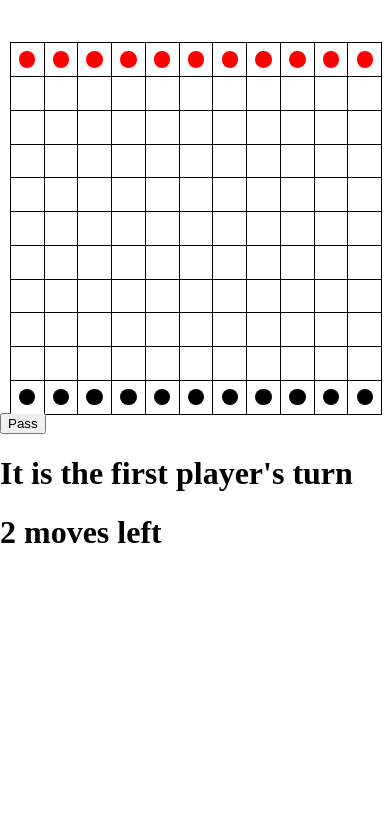
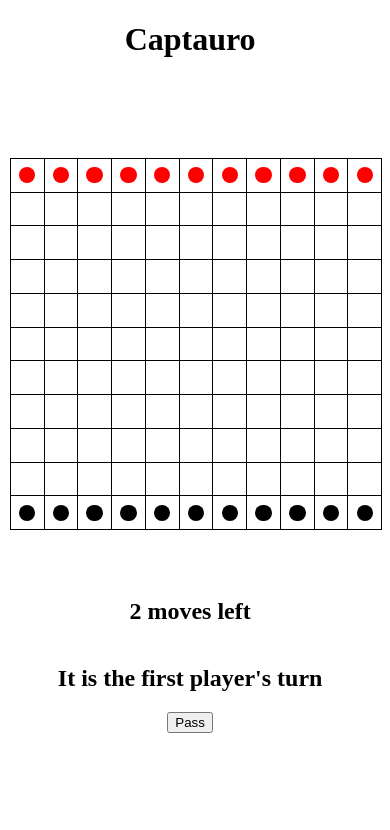
Before and after one commit to SAXTEN2011/Captauro, a website: page index.html in a window 390 px wide. Drawn offline with Linux system fonts and the light colour scheme.

Commit message:
fixed a few styles i hope

```diff
--- a/functions.js
+++ b/functions.js
@@ -10,6 +10,8 @@ let placeablePieces = 0;
 
 const EXCHANGE_BACKGROUND_COLOR = "lightgreen";
 const EXCHANGE_BACKGROUND_COLOR_RGB = "rgb(144,238,144)"; //Bad workaround
+
+const DEFAULT_BACKGROUND_COLOR = "white";
 
 class BoardTile {
     constructor(id) {
@@ -307,7 +309,7 @@ class BoardTile {
             BoardTile.clearHighlights();
             exchangingTiles.push(this);
             let colorLoop = setInterval(() => {
-                if(this.elem().style.backgroundColor == "white"){
+                if(this.elem().style.backgroundColor == DEFAULT_BACKGROUND_COLOR){
                     this.elem().style.backgroundColor = EXCHANGE_BACKGROUND_COLOR;
                 }
                 if(this.exchangeProgress == 0){
@@ -322,7 +324,7 @@ class BoardTile {
                 this.updateState(0);
                 this.canBeginExchange = false;
                 this.exchangeProgress = 0;
-                this.elem().style.backgroundColor = "white";
+                this.elem().style.backgroundColor = DEFAULT_BACKGROUND_COLOR;
                 placeablePieces = 2;
                 let numOpenTiles = 0;
                 let idDeterminer = (isFirstPlayersTurn) ? alphabet[0] : alphabet[BOARD_SIZE - 1];
@@ -361,7 +363,7 @@ class BoardTile {
         this.cancelExchange = () => {
             this.exchangeProgress = 0;
             exchangingTiles.splice(exchangingTiles.indexOf(this), 1);
-            this.elem().style.backgroundColor = "white";
+            this.elem().style.backgroundColor = DEFAULT_BACKGROUND_COLOR;
         }
 
         this.updateState = (newState, pieceHTML = "") => {
@@ -417,7 +419,7 @@ class BoardTile {
         for (let i = 0; i < BOARD_SIZE; i++) {
             let targetTile = BoardTile.fromId(idDeterminer + alphabet[i]);
             targetTile.elegibleForPlacement = false;
-            targetTile.elem().style.backgroundColor = "white";
+            targetTile.elem().style.backgroundColor = DEFAULT_BACKGROUND_COLOR;
         }
         BoardTile.clearHighlights();
     }
@@ -479,7 +481,7 @@ class BoardTile {
             for (let j = 0; j < BOARD_SIZE; j++) {
                 let tile = board[i][j];
                 if (tile.exchangeProgress === 0) {
-                    tile.elem().style.backgroundColor = "white";
+                    tile.elem().style.backgroundColor = DEFAULT_BACKGROUND_COLOR;
                 }
 
                 for (let p of tile.resetOnHighlightClear) {
@@ -551,7 +553,7 @@ function bindClickEvents() {
     });
 
     document.getElementById("passBtn").addEventListener("click", function() {
-        clearHighlights();
+        BoardTile.clearHighlights();
         chargeMoves(playerMovesLeft);
     })
 }
--- a/index.css
+++ b/index.css
@@ -1,22 +1,15 @@
+:root{
+    --main-bg-color: #ffffff;
+}
+
 #boardWrapper{
     width: 80vh;
     height: 80vh;
-    margin-left: calc((100vw - 80vh) / 2);
+    /* margin-left: calc((100vw - 80vh) / 2); */
     display: grid;
+    grid-row: 2;
 }
-@media (max-width: 1000px) and (orientation:portrait) {
-    body, html{
-        padding: 0;
-        margin: 0;
-    }
-    #boardWrapper{
-        width: 95vw;
-        height: 95vw;
-        margin-left: calc((100vw - 95vw)/2);
-        margin-top: 5vh;
-        display: grid;
-    }
-  }
+
 
 #board{
     --board-size: 11;
@@ -40,6 +33,10 @@ body{
     align-items: center;
     justify-content: center; */
     height: 98vh;
+    background-color: var(--main-bg-color);
+    display: grid;
+    grid-template-columns: 1fr 1fr 1fr;
+    grid-template-rows: 1fr 9fr;
 }
 
 .cell{
@@ -65,3 +62,76 @@ body{
     border-radius: 50%;
 
 }
+.passWrapper{
+    display: inline-flex;
+    flex-direction: column-reverse;
+    grid-row: 2;
+}
+#passBtn{
+    width: 50%;
+    margin-left: 50%;
+}
+.titleWrapper{
+    grid-row: 1;
+    grid-column: 2;
+    text-align: center;
+}
+.infoPanel{
+    grid-row: 2;
+    display: flex;
+    flex-direction: column-reverse;
+    align-items: baseline;
+}
+
+.infoPanel > h2 {
+    /* float: right; */
+    /* display: block; */
+}
+
+@media (max-width: 1500px) and (orientation:portrait) {
+    body, html{
+        padding: 0;
+        margin: 0;
+    }
+    body{
+        display: inline-grid;
+        grid-template-rows: 1fr 4fr 1fr 1fr;
+
+    }
+    #boardWrapper{
+        width: 95vw;
+        height: 95vw;
+        margin-left: calc((100vw - 95vw)/2);
+        margin-top: 5vh;
+        display: grid;
+        grid-row: 2;
+    }
+    .infoPanel{
+        text-align: center;
+        grid-row: 3;
+        display: inline-flex;
+        align-items: center;
+    }
+    .passWrapper{
+        grid-row: 4;
+        display: inline-flex;
+        width: auto;
+        margin: 0;
+        justify-content: baseline;
+        align-items: baseline;
+        flex-direction: column;
+    }
+    #passBtn{
+        width: auto;
+        margin-top: 0;
+        margin-left: auto;
+        margin-right: auto;
+        justify-self: baseline;
+        align-self: baseline;
+    }
+    .titleWrapper{
+        text-align: center;
+        grid-row: 1;
+        grid-column: auto;
+    }
+  }
--- a/index.html
+++ b/index.html
@@ -35,15 +35,23 @@
     <!--[if lt IE 7]>
             <p class="browsehappy">You are using an <strong>outdated</strong> browser. Please <a href="#">upgrade your browser</a> to improve your experience.</p>
         <![endif]-->
+        <div class="titleWrapper">
+            <h1>Captauro</h1>
+        </div>
+    <div class="infoPanel">
+        <h2 id="turnIndicator">It is the first player's turn</h2>
+        <h2 id="movesIndicator">2 moves left</h2>
+    </div>
+
     <div id="boardWrapper">
         <div id="board">
 
         </div>
     </div>
-    <button id="passBtn">Pass</button>
-    <h1 id="turnIndicator">It is the first player's turn</h1>
+    <div class="passWrapper">
+        <button id="passBtn">Pass</button>
+    </div>
 
-    <h1 id="movesIndicator">2 moves left</h1>
 
     <script src="./functions.js"></script>
     <script src="./index.js" async defer></script>
```
